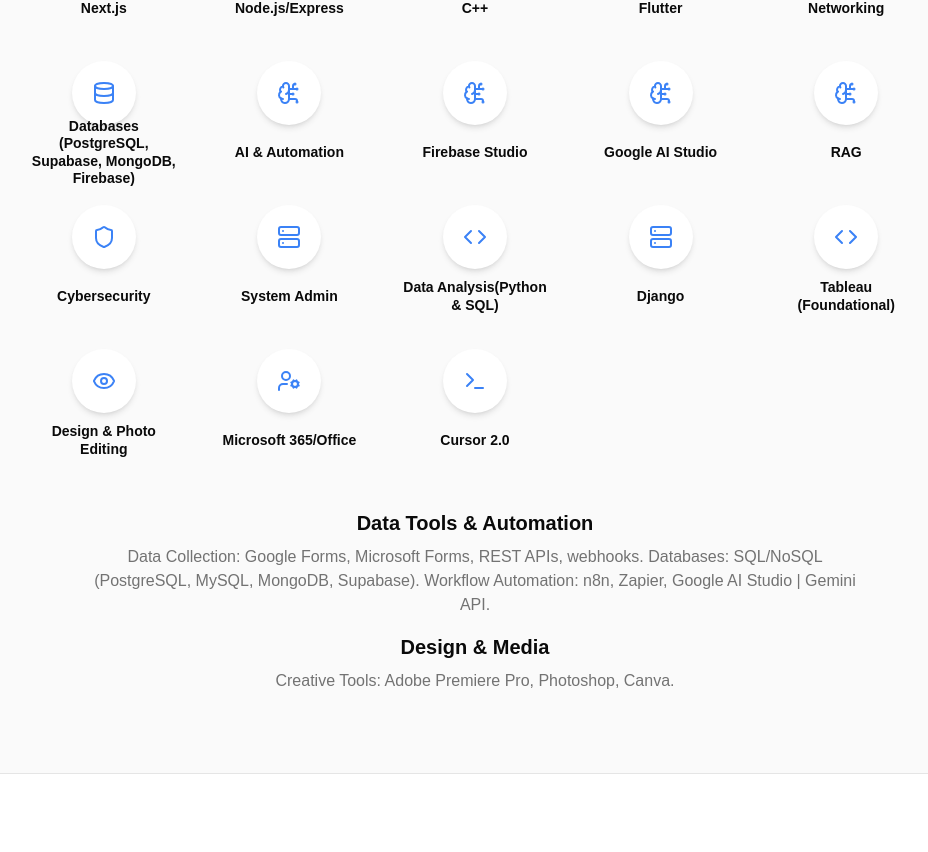
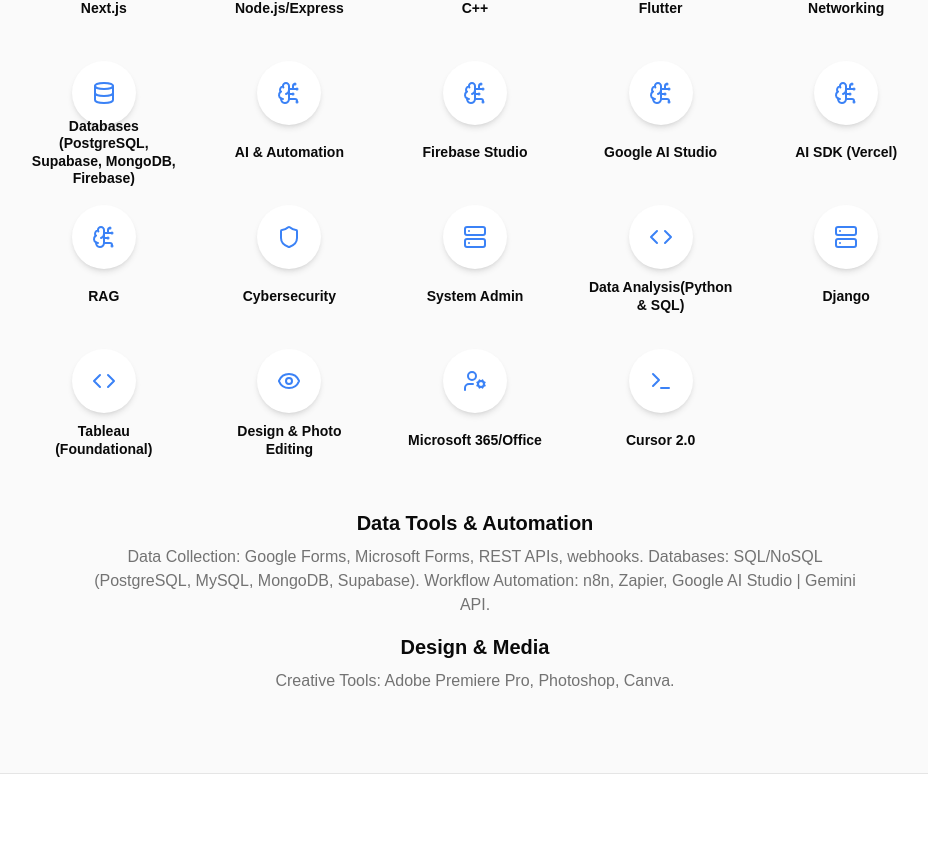
Before and after one commit to MS0C54073/muzoprof, a Next.js app: page / in a window 1280 px wide. Shown: the part 2077-2929 px from the top of the page, without its empty margins (165-1093 px from the left). Built offline with nearby package versions, Linux system fonts and the light colour scheme; what @genkit-ai/googleai, genkit would draw is missing.

Commit message:
under Technical Skills add AI SDK by Vercel

```diff
--- a/src/app/page.tsx
+++ b/src/app/page.tsx
@@ -47,6 +47,7 @@
     { name: 'AI & Automation', icon: <BrainCircuit className="h-6 w-6" /> },
     { name: 'Firebase Studio', icon: <BrainCircuit className="h-6 w-6" /> },
     { name: 'Google AI Studio', icon: <BrainCircuit className="h-6 w-6" /> },
+    { name: 'AI SDK (Vercel)', icon: <BrainCircuit className="h-6 w-6" /> },
     { name: 'RAG', icon: <BrainCircuit className="h-6 w-6" /> },
     { name: 'Cybersecurity', icon: <Shield className="h-6 w-6" /> },
     { name: 'System Admin', icon: <Server className="h-6 w-6" /> },
@@ -489,7 +490,7 @@
                     "• Languages: Python, JavaScript, TypeScript, C++, C#, PHP, SQL",
                     "• Frameworks: React, Next.js, Node.js/Express, Django, Laravel, .NET, Flutter",
                     "• Databases: PostgreSQL (Supabase), MongoDB, Firebase",
-                    "• AI & Automation: AI Development (Genkit, Firebase Studio, Google AI Studio | Gemini API, RAG), Data Automation (n8n)",
+                    "• AI & Automation: AI Development (Genkit, Vercel AI SDK, Firebase Studio, Google AI Studio | Gemini API, RAG), Data Automation (n8n)",
                     "• Ops & Security: SysAdmin, Networking, Cybersecurity (SIEM, IDS), Cloud (GCP, Firebase)",
                     "• Tools: Docker, Git, Tableau (Foundational), Cursor 2.0",
                     "• Business: Project Management, Microsoft 365/Office",
```
